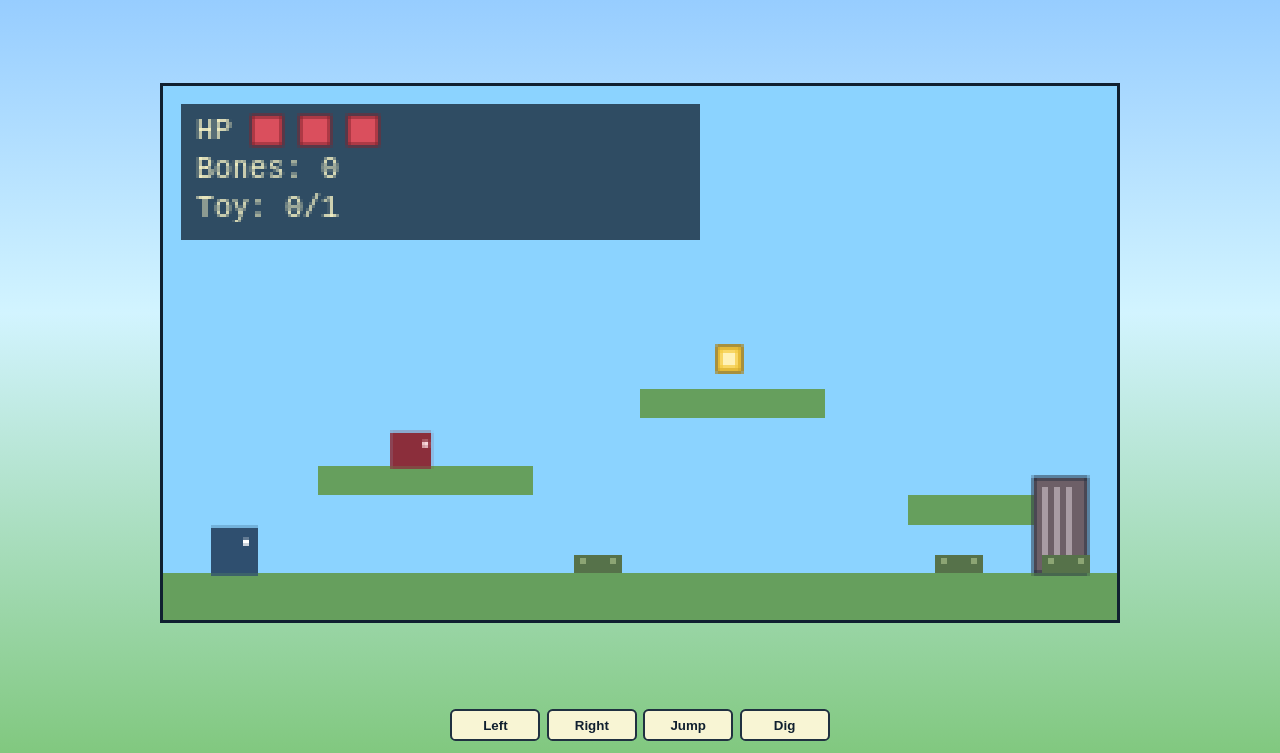
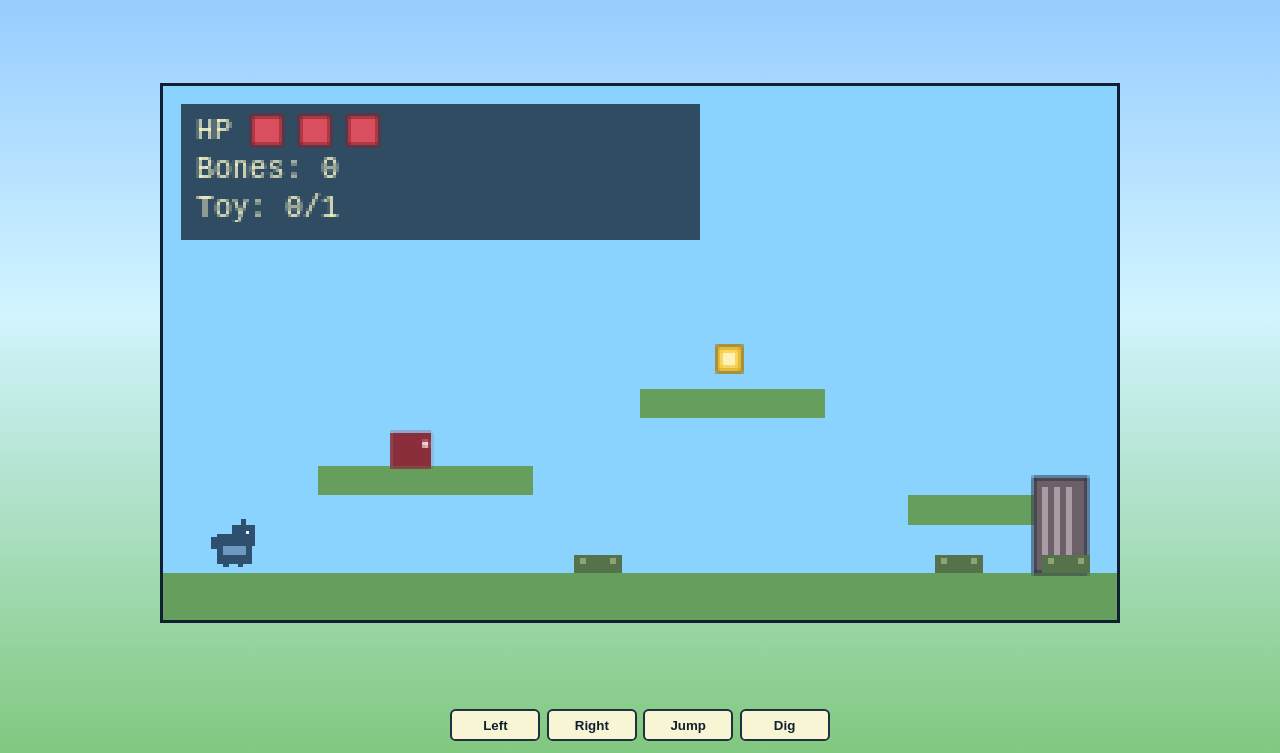
Before and after one commit to nclaursen/sisu-game, a website built with Vite: page index.html in a window 1280 px wide. Both pictures are taken after a click on the button "Start". Shown: the part 47-800 px from the top of the page. Built offline with nearby package versions, Linux system fonts and the light colour scheme.

Commit message:
Phase 3A: add runtime sprite animations with placeholder sheet

```diff
--- a/src/game.ts
+++ b/src/game.ts
@@ -16,6 +16,16 @@ interface Player extends Rect {
   grounded: boolean;
   animationTime: number;
 }
+
+interface Frame {
+  x: number;
+  y: number;
+  w: number;
+  h: number;
+  duration: number;
+}
+
+type PlayerAnimationName = "idle" | "run" | "jump" | "digging";
 
 interface DigSpot extends Rect {
   dug: boolean;
@@ -137,6 +147,12 @@ export class Game {
   private readonly onLevelComplete?: (stats: LevelCompleteStats) => void;
   private readonly sound?: SoundManager;
   private readonly enemy: Enemy;
+  private readonly playerSpriteImage: HTMLImageElement;
+  private readonly playerAnimations: Record<PlayerAnimationName, Frame[]>;
+  private playerSpriteReady = false;
+  private currentPlayerAnimation: PlayerAnimationName = "idle";
+  private playerAnimationFrameIndex = 0;
+  private playerAnimationFrameElapsed = 0;
 
   private lastTick = 0;
   private nowMs = 0;
@@ -189,6 +205,12 @@ export class Game {
     this.sound = callbacks.sound;
     this.enemy = new Enemy(ENEMY_SPAWN);
     this.digSpots = this.generateDigSpots("level1");
+    const playerSprite = createPlaceholderPlayerSpriteSheet();
+    this.playerSpriteImage = playerSprite.image;
+    this.playerAnimations = playerSprite.animations;
+    this.playerSpriteImage.onload = () => {
+      this.playerSpriteReady = true;
+    };
 
     this.ctx.imageSmoothingEnabled = false;
     window.addEventListener("keydown", (event) => {
@@ -233,6 +255,9 @@ export class Game {
     this.player.facing = 1;
     this.player.grounded = false;
     this.player.animationTime = 0;
+    this.currentPlayerAnimation = "idle";
+    this.playerAnimationFrameIndex = 0;
+    this.playerAnimationFrameElapsed = 0;
 
     this.enemy.reset();
     this.digSpots = this.generateDigSpots("level1");
@@ -358,6 +383,7 @@ export class Game {
     this.handlePlayerEnemyCollision(previousPlayerBottom);
     this.updateBonesAndParticles(delta);
     this.handleGoldenToyAndGate();
+    this.updatePlayerAnimation(delta);
 
     this.player.animationTime += delta;
     this.previousJumpHeld = state.jumpHeld;
@@ -848,19 +874,66 @@ export class Game {
       this.ctx.globalAlpha = 0.35;
     }
 
+    const drawX = this.player.x - 4;
+    const drawY = this.player.y - 8;
+    const drawW = 24;
+    const drawH = 24;
+
     if (this.player.facing === -1) {
-      this.ctx.translate(this.player.x + this.player.w, this.player.y);
+      this.ctx.translate(drawX + drawW, drawY);
       this.ctx.scale(-1, 1);
     } else {
-      this.ctx.translate(this.player.x, this.player.y);
+      this.ctx.translate(drawX, drawY);
     }
 
-    this.ctx.fillStyle = this.playerState === "digging" ? "#3b4659" : "#2f4f6f";
-    this.ctx.fillRect(0, 0, this.player.w, this.player.h);
-    this.ctx.fillStyle = "#ffffff";
-    this.ctx.fillRect(11, 4, 2, 2);
+    if (this.playerSpriteReady) {
+      const frame = this.getCurrentPlayerFrame();
+      this.ctx.drawImage(this.playerSpriteImage, frame.x, frame.y, frame.w, frame.h, 0, 0, drawW, drawH);
+    } else {
+      this.ctx.fillStyle = this.playerState === "digging" ? "#3b4659" : "#2f4f6f";
+      this.ctx.fillRect(4, 8, this.player.w, this.player.h);
+      this.ctx.fillStyle = "#ffffff";
+      this.ctx.fillRect(15, 12, 2, 2);
+    }
 
     this.ctx.restore();
+  }
+
+  private updatePlayerAnimation(delta: number): void {
+    const nextAnimation: PlayerAnimationName =
+      this.playerState === "digging"
+        ? "digging"
+        : !this.player.grounded
+          ? "jump"
+          : Math.abs(this.player.vx) > 18
+            ? "run"
+            : "idle";
+
+    if (nextAnimation !== this.currentPlayerAnimation) {
+      this.currentPlayerAnimation = nextAnimation;
+      this.playerAnimationFrameIndex = 0;
+      this.playerAnimationFrameElapsed = 0;
+    }
+
+    const frames = this.playerAnimations[this.currentPlayerAnimation];
+    if (frames.length <= 1) {
+      return;
+    }
+
+    this.playerAnimationFrameElapsed += delta;
+    while (this.playerAnimationFrameElapsed >= frames[this.playerAnimationFrameIndex].duration) {
+      this.playerAnimationFrameElapsed -= frames[this.playerAnimationFrameIndex].duration;
+      if (this.playerAnimationFrameIndex < frames.length - 1) {
+        this.playerAnimationFrameIndex += 1;
+      } else {
+        this.playerAnimationFrameIndex = 0;
+      }
+    }
+  }
+
+  private getCurrentPlayerFrame(): Frame {
+    const frames = this.playerAnimations[this.currentPlayerAnimation];
+    return frames[this.playerAnimationFrameIndex] ?? frames[0];
   }
 
   private drawHud(): void {
@@ -1018,3 +1091,116 @@ function moveTowards(current: number, target: number, maxDelta: number): number
   }
   return current + Math.sign(target - current) * maxDelta;
 }
+
+function createPlaceholderPlayerSpriteSheet(): {
+  image: HTMLImageElement;
+  animations: Record<PlayerAnimationName, Frame[]>;
+} {
+  const frameSize = 24;
+  const cols = 4;
+  const rows = 3;
+  const sheet = document.createElement("canvas");
+  sheet.width = cols * frameSize;
+  sheet.height = rows * frameSize;
+  const ctx = sheet.getContext("2d");
+  if (!ctx) {
+    throw new Error("Unable to create placeholder sprite sheet");
+  }
+
+  const drawDog = (col: number, row: number, variant: "idleA" | "idleB" | "runA" | "runB" | "runC" | "runD" | "jump" | "digA" | "digB"): void => {
+    const x = col * frameSize;
+    const y = row * frameSize;
+    ctx.clearRect(x, y, frameSize, frameSize);
+
+    const bodyColor = "#2f4f6f";
+    const accent = "#6e98bf";
+    const light = "#e4f1ff";
+    const dirt = "#7f5b38";
+
+    // Body block.
+    ctx.fillStyle = bodyColor;
+    ctx.fillRect(x + 6, y + 10, 12, 10);
+    // Head.
+    ctx.fillRect(x + 11, y + 7, 8, 7);
+    // Ear.
+    ctx.fillRect(x + 14, y + 5, 2, 2);
+    // Tail.
+    const tailY = variant === "runA" || variant === "runC" ? 12 : 11;
+    ctx.fillRect(x + 4, y + tailY, 2, 4);
+    // Eye.
+    ctx.fillStyle = light;
+    ctx.fillRect(x + 16, y + 9, 1, 1);
+    // Belly accent.
+    ctx.fillStyle = accent;
+    ctx.fillRect(x + 8, y + 14, 8, 3);
+
+    // Legs vary by animation frame.
+    ctx.fillStyle = bodyColor;
+    if (variant === "runA") {
+      ctx.fillRect(x + 7, y + 19, 2, 2);
+      ctx.fillRect(x + 14, y + 18, 2, 3);
+    } else if (variant === "runB") {
+      ctx.fillRect(x + 8, y + 18, 2, 3);
+      ctx.fillRect(x + 13, y + 19, 2, 2);
+    } else if (variant === "runC") {
+      ctx.fillRect(x + 7, y + 18, 2, 3);
+      ctx.fillRect(x + 14, y + 19, 2, 2);
+    } else if (variant === "runD") {
+      ctx.fillRect(x + 8, y + 19, 2, 2);
+      ctx.fillRect(x + 13, y + 18, 2, 3);
+    } else if (variant === "jump") {
+      ctx.fillRect(x + 8, y + 17, 2, 2);
+      ctx.fillRect(x + 13, y + 17, 2, 2);
+      ctx.fillStyle = accent;
+      ctx.fillRect(x + 6, y + 21, 12, 1);
+    } else if (variant === "digA" || variant === "digB") {
+      ctx.fillRect(x + 7, y + 19, 2, 2);
+      ctx.fillRect(x + 13, y + 19, 2, 2);
+      ctx.fillStyle = dirt;
+      ctx.fillRect(x + 5, y + 20, 14, 3);
+      if (variant === "digB") {
+        ctx.fillRect(x + 4, y + 19, 2, 2);
+        ctx.fillRect(x + 18, y + 19, 2, 2);
+      }
+    } else {
+      // idle
+      const legOffset = variant === "idleB" ? 1 : 0;
+      ctx.fillRect(x + 8, y + 19 - legOffset, 2, 2 + legOffset);
+      ctx.fillRect(x + 13, y + 19, 2, 2);
+    }
+  };
+
+  drawDog(0, 0, "idleA");
+  drawDog(1, 0, "idleB");
+  drawDog(2, 0, "idleA");
+  drawDog(3, 0, "idleB");
+
+  drawDog(0, 1, "runA");
+  drawDog(1, 1, "runB");
+  drawDog(2, 1, "runC");
+  drawDog(3, 1, "runD");
+
+  drawDog(0, 2, "jump");
+  drawDog(1, 2, "digA");
+  drawDog(2, 2, "digB");
+  drawDog(3, 2, "idleA");
+
+  const frame = (col: number, row: number, duration: number): Frame => ({
+    x: col * frameSize,
+    y: row * frameSize,
+    w: frameSize,
+    h: frameSize,
+    duration
+  });
+
+  const animations: Record<PlayerAnimationName, Frame[]> = {
+    idle: [frame(0, 0, 0.16), frame(1, 0, 0.16), frame(2, 0, 0.16), frame(3, 0, 0.16)],
+    run: [frame(0, 1, 0.1), frame(1, 1, 0.1), frame(2, 1, 0.1), frame(3, 1, 0.1)],
+    jump: [frame(0, 2, 0.2)],
+    digging: [frame(1, 2, 0.12), frame(2, 2, 0.12)]
+  };
+
+  const image = new Image();
+  image.src = sheet.toDataURL("image/png");
+  return { image, animations };
+}
```
Also changed, not shown: dist/assets/index-BiA5U7er.js (added), dist/assets/index-CeiSJkfq.js (deleted), dist/index.html.
